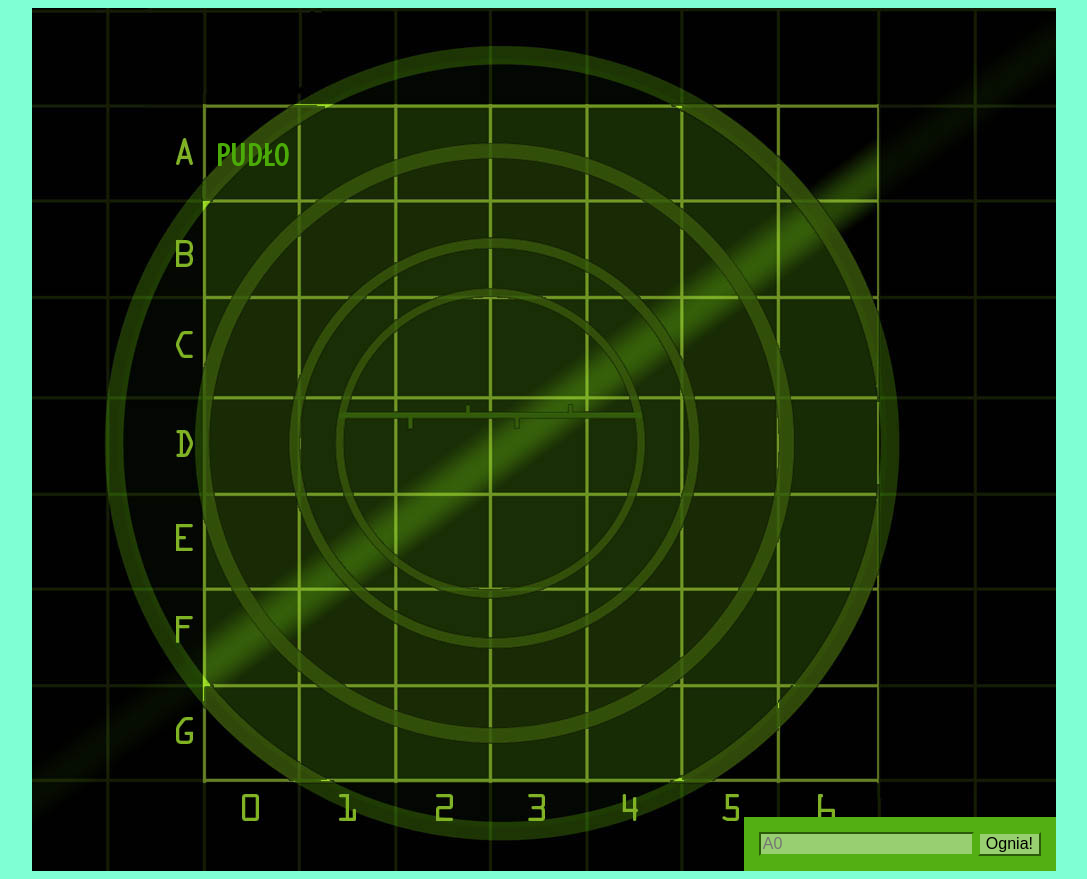
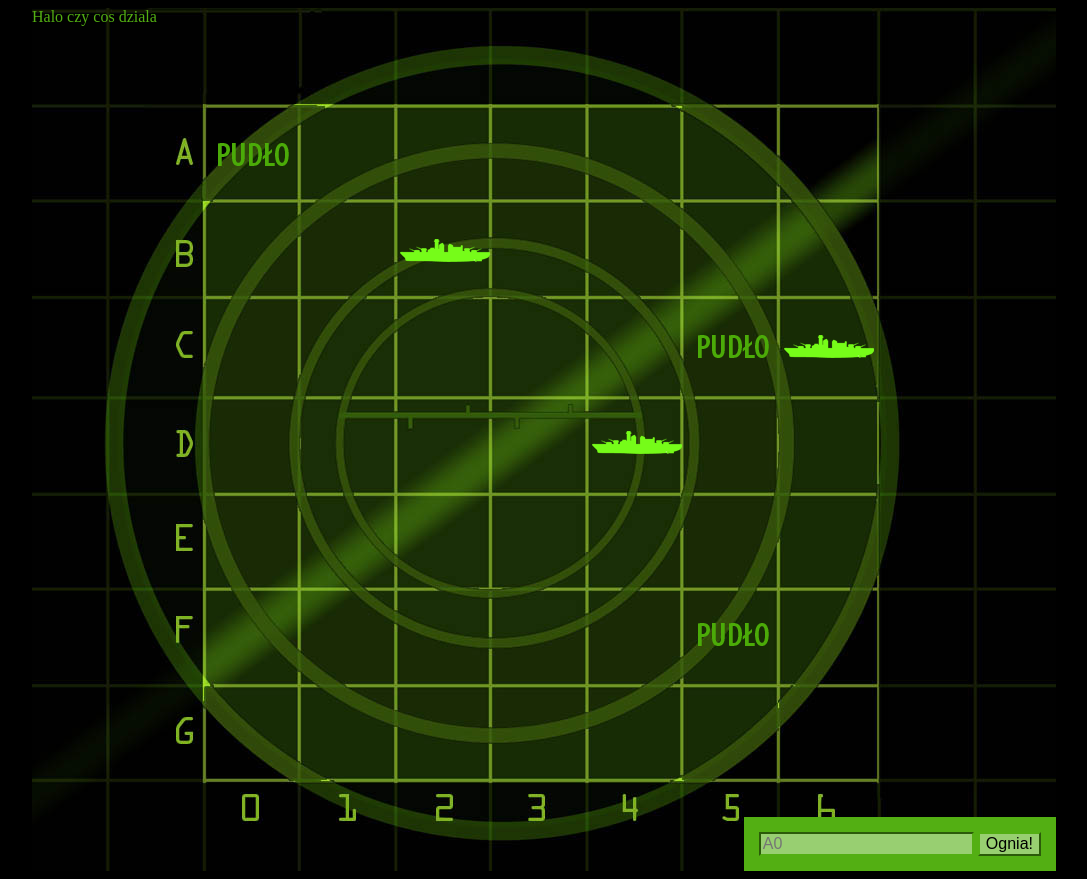
Before and after one commit to ibianche/JS-HF, a plain HTML site: page Gra w okręty/battleship2.html in a window 1280 px wide. Shown: the whole page, without its empty margins (96-1183 px from the left). Drawn offline with Linux system fonts and the light colour scheme.

Commit message:
obiekt widoku

```diff
--- a/Gra w okręty/battleship2.html
+++ b/Gra w okręty/battleship2.html
@@ -7,7 +7,7 @@
     <title>Gra w okręty</title>
     <style>
         body {
-            background: aquamarine;
+            background: black;
         }
 
         div#board {
--- a/Gra w okręty/battleship2.js
+++ b/Gra w okręty/battleship2.js
@@ -12,3 +12,13 @@ const view = {
     cell.setAttribute('class', 'miss');
   }
 };
+
+
+view.displayMiss('00');
+view.displayHit('34');
+view.displayMiss('55');
+view.displayHit('12');
+view.displayMiss('25');
+view.displayHit('26');
+
+view.displayMessage('Halo czy cos dziala');
```
